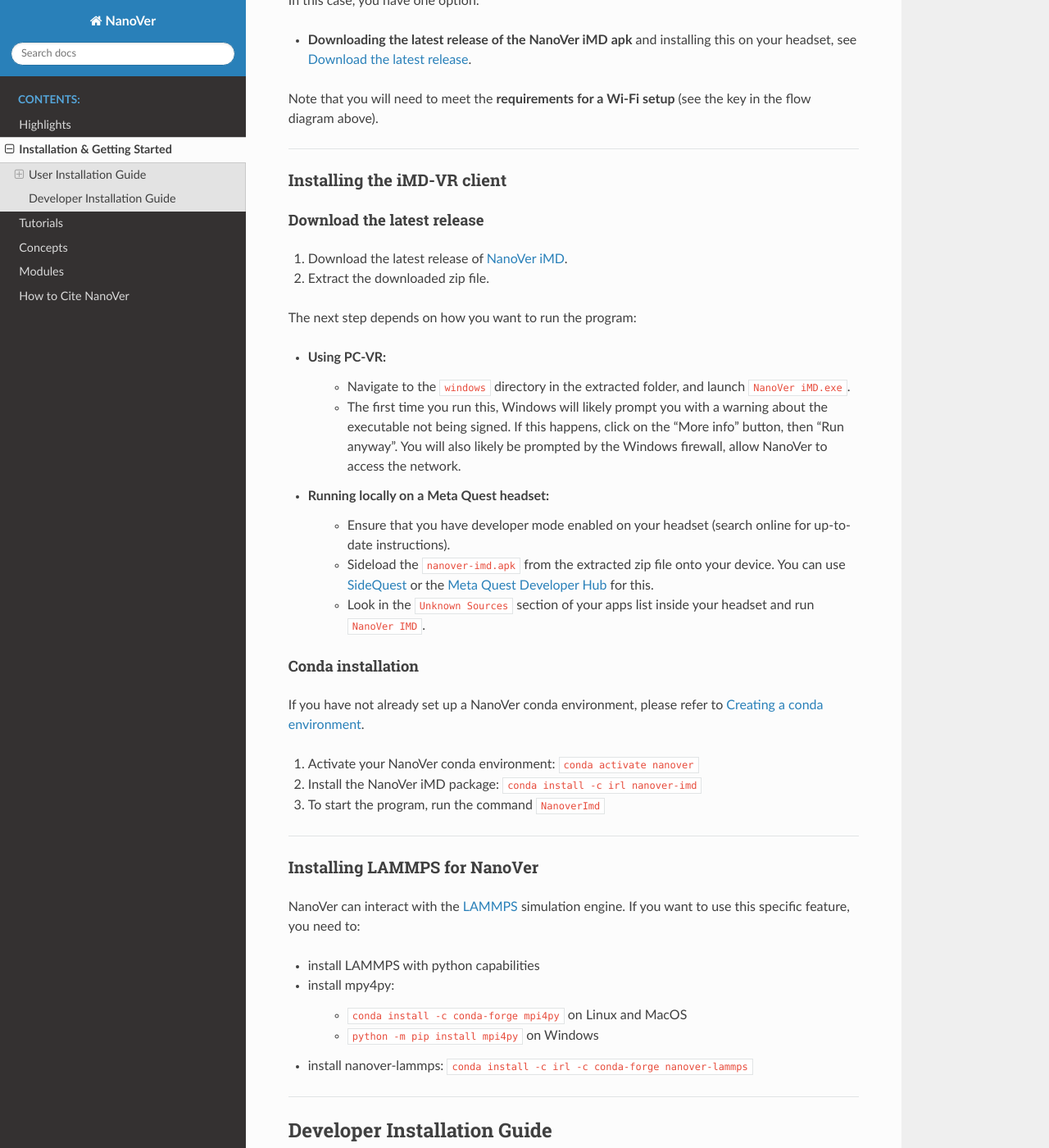
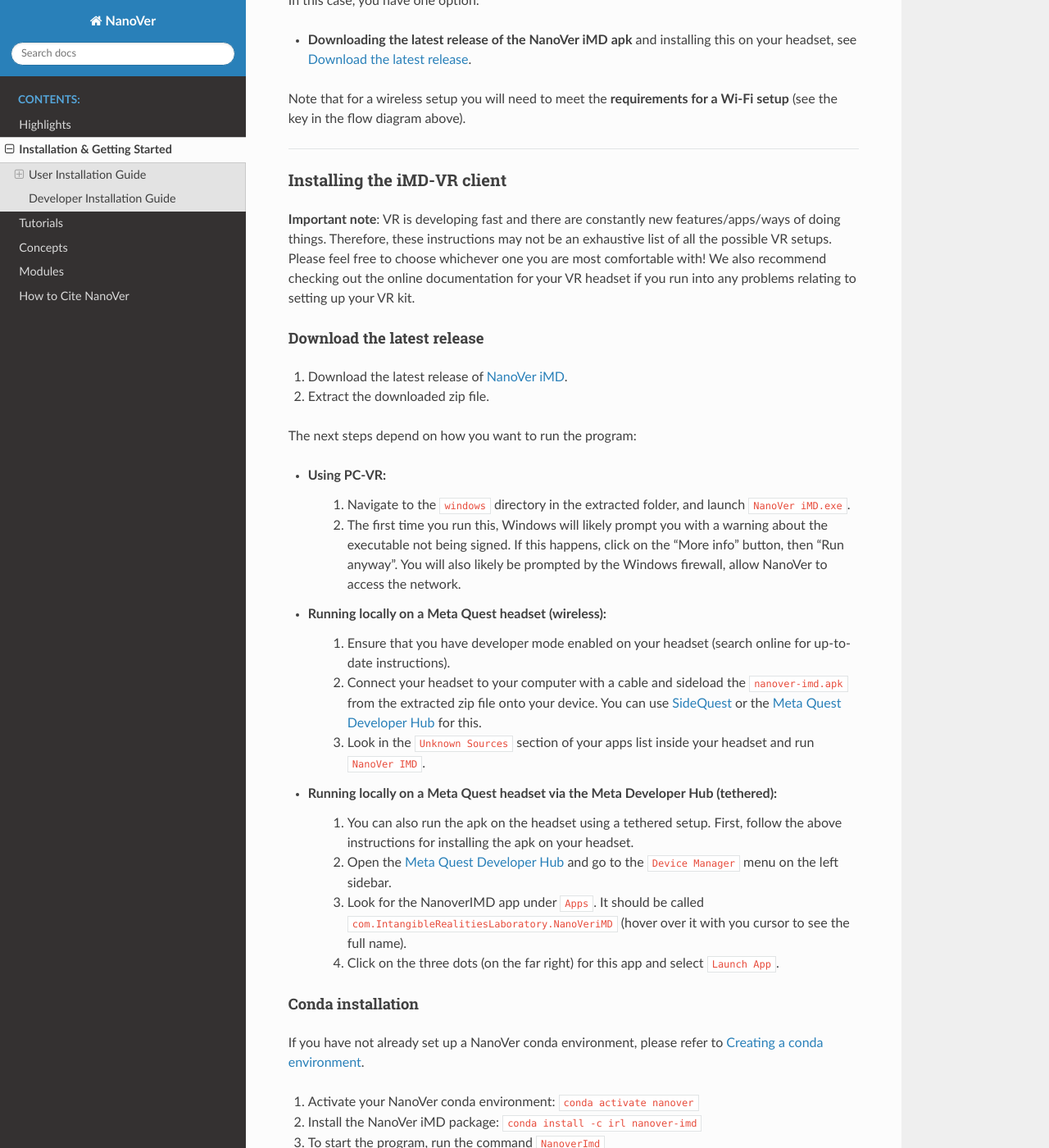
Before and after one commit to IRL2/nanover-docs, a Sphinx documentation site: the page built from source/installation.rst, in a window 1280 px wide and 1400 px high, scrolled down 2509 px. Shown: the whole window at 82% size. Built offline with Sphinx 7.4.7 and the Read the Docs theme 2.0.0, drawn with Linux system fonts in a browser that asks for light colours; pages that are not in the unit, such as notebooks, are missing from menus; the version number could not be read and is left out; some of the changed text lies outside the part shown.

Commit message:
Update installation.rst (#77)
* Update installation.rst

Added a note about the fact that these instructions might not cover all possible VR configurations and point them to the online documentation for their specific headset if they have problems setting up their VR kit.

Add an installation option (that I recently learned about and that they are using in Bristol) about running the apk on the headset but through the meta developer hub, which means they can connect to a server running on their computer without communication over the network (ideal for eduroam).

* Update flow diagram and wording

Add tethered + apk setup to flow diagram.

Update formatting and wording of other sections

* Add powerpoint of flowchart

This means that others can edit it if needed.

```diff
--- a/source/installation.rst
+++ b/source/installation.rst
@@ -80,21 +80,29 @@
 * SteamVR (tethered)
 * Steam Link (wireless*)
 
-\* Note that for a wireless setup you will need to meet the **requirements for a Wi-Fi setup** (see the key in the flow diagram above).
+\*Note that for a wireless setup you will need to meet the **requirements for a Wi-Fi setup** (see the key in the flow
+diagram above).
 
 Running locally on a Meta Quest headset
 ~~~~~~~~~~~~~~~~~~~~~~~~~~~~~~~~~~~~~~~
 
 In this case, you have one option:
 
-* **Downloading the latest release of the NanoVer iMD apk** and installing this on your headset, see :ref:`download_latest_release_VR_client`.
+* **Downloading the latest release of the NanoVer iMD apk** and installing this on your headset, see
+  :ref:`download_latest_release_VR_client`.
 
-Note that you will need to meet the **requirements for a Wi-Fi setup** (see the key in the flow diagram above).
+Note that for a wireless setup you will need to meet the **requirements for a Wi-Fi setup** (see the key in the flow
+diagram above).
 
 ----
 
 Installing the iMD-VR client
 ############################
+
+**Important note**: VR is developing fast and there are constantly new features/apps/ways of doing things. Therefore,
+these instructions may not be an exhaustive list of all the possible VR setups. Please feel free to choose whichever
+one you are most comfortable with! We also recommend checking out the online documentation for your VR headset if you
+run into any problems relating to setting up your VR kit.
 
 .. _download_latest_release_VR_client:
 
@@ -105,20 +113,30 @@
 
 #. Extract the downloaded zip file.
 
-The next step depends on how you want to run the program:
+The next steps depend on how you want to run the program:
 
 * **Using PC-VR**:
-    * Navigate to the ``windows`` directory in the extracted folder, and launch ``NanoVer iMD.exe``.
-    * The first time you run this, Windows will likely prompt you with a warning about the executable not being signed.
-      If this happens, click on the "More info" button, then "Run anyway". You will also likely be prompted by the
-      Windows firewall, allow NanoVer to access the network.
+    #. Navigate to the ``windows`` directory in the extracted folder, and launch ``NanoVer iMD.exe``.
+    #. The first time you run this, Windows will likely prompt you with a warning about the executable not being signed.
+       If this happens, click on the "More info" button, then "Run anyway". You will also likely be prompted by the
+       Windows firewall, allow NanoVer to access the network.
 
-* **Running locally on a Meta Quest headset**:
-    * Ensure that you have developer mode enabled on your headset (search online for up-to-date instructions).
-    * Sideload the ``nanover-imd.apk`` from the extracted zip file onto your device. You can use
-      `SideQuest <https://sidequestvr.com>`_ or the
-      `Meta Quest Developer Hub <https://developer.oculus.com/meta-quest-developer-hub/>`_ for this.
-    * Look in the ``Unknown Sources`` section of your apps list inside your headset and run ``NanoVer IMD``.
+* **Running locally on a Meta Quest headset (wireless)**:
+    #. Ensure that you have developer mode enabled on your headset (search online for up-to-date instructions).
+    #. Connect your headset to your computer with a cable and sideload the ``nanover-imd.apk`` from the extracted zip
+       file onto your device. You can use `SideQuest <https://sidequestvr.com>`_ or the
+       `Meta Quest Developer Hub <https://developer.oculus.com/meta-quest-developer-hub/>`_ for this.
+    #. Look in the ``Unknown Sources`` section of your apps list inside your headset and run ``NanoVer IMD``.
+
+* **Running locally on a Meta Quest headset via the Meta Developer Hub (tethered)**:
+    #. You can also run the apk on the headset using a tethered setup. First, follow the above instructions for
+       installing the apk on your headset.
+    #. Open the `Meta Quest Developer Hub <https://developer.oculus.com/meta-quest-developer-hub/>`_ and go to the
+       ``Device Manager`` menu on the left sidebar.
+    #. Look for the NanoverIMD app under ``Apps``. It should be called ``com.IntangibleRealitiesLaboratory.NanoVeriMD``
+       (hover over it with you cursor to see the full name).
+    #. Click on the three dots (on the far right) for this app and select ``Launch App``.
+
 
 .. _conda_installation_VR_client:
 
```
Also changed, not shown: source/_static/VR_client_flow_diagram.png, 1 other file.
